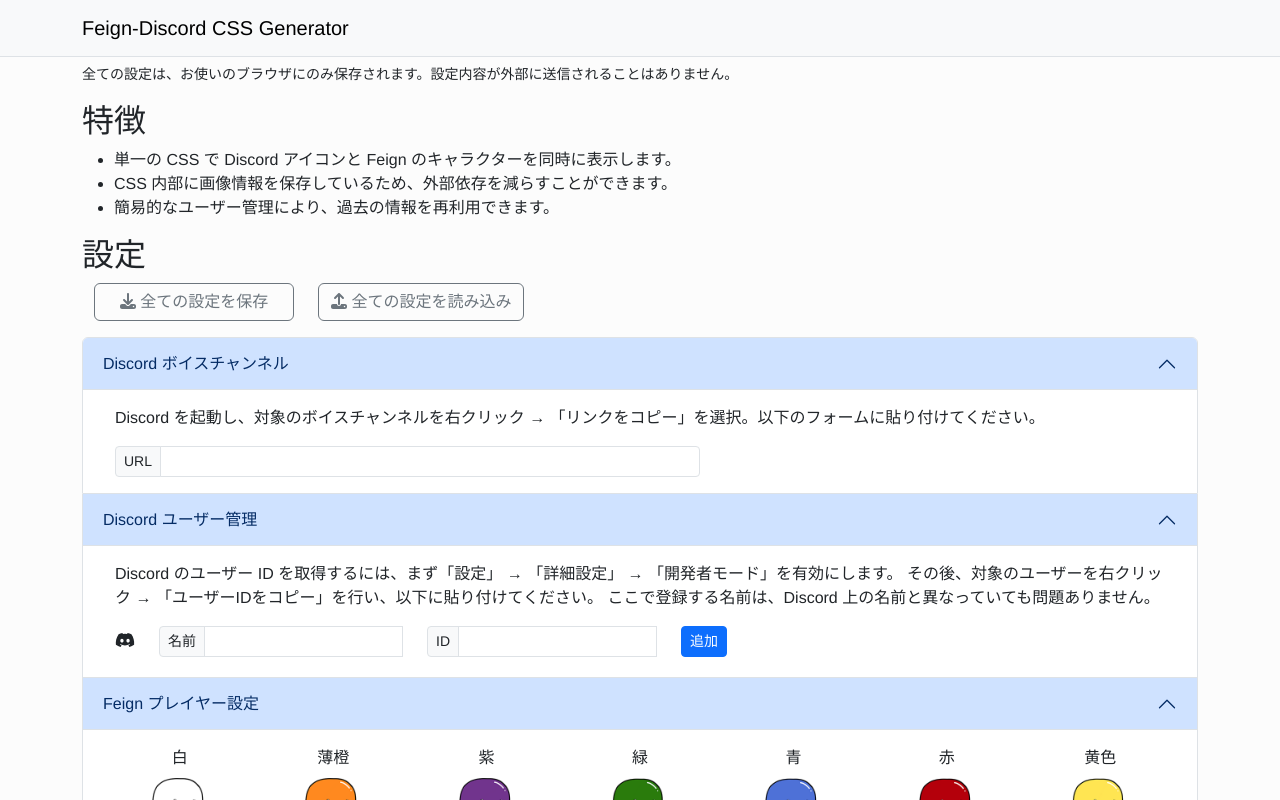
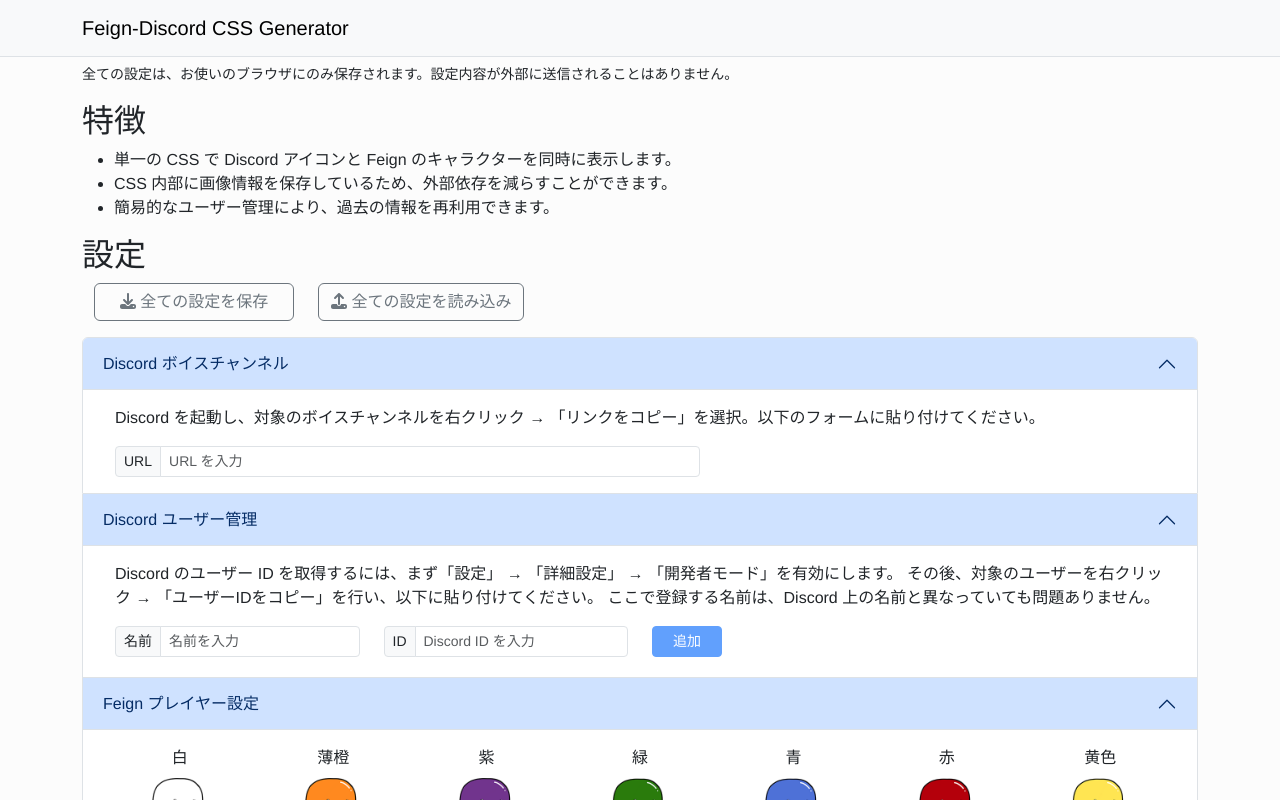
Before and after one commit to mogproject/feign-discord-css-generator, a React (Create React App) app: page / in a window 1280 px wide. Shown: the top 800 px of the page. Built offline with nearby package versions, Linux system fonts and the light colour scheme.

Commit message:
Add validation to Discord users

```diff
--- a/src/components/sections/DiscordUsers.tsx
+++ b/src/components/sections/DiscordUsers.tsx
@@ -1,13 +1,12 @@
 import React from "react";
 import { FontAwesomeIcon } from "@fortawesome/react-fontawesome";
 import { faArrowDown, faArrowUp } from "@fortawesome/free-solid-svg-icons";
-import { faDiscord } from "@fortawesome/free-brands-svg-icons";
+// import { faDiscord } from "@fortawesome/free-brands-svg-icons";
 import { Container, Row, Col, InputGroup, Form, Button, Modal } from "react-bootstrap";
 import { DiscordUser, ConfContext } from "../../models/Context";
 
 export function DiscordUsers() {
   const { discordUsers, discordUserEditing, updateDiscordUsers, cleanDiscordId, updateDiscordUserEditing } = React.useContext(ConfContext);
-  const [validated, setValidated] = React.useState(false);
   const [modalOpen, SetModalOpen] = React.useState(false);
   const [removeIndex, SetRemoveIndex] = React.useState(-1);
   const handleModalClose = () => SetModalOpen(false);
@@ -48,9 +47,6 @@
         trimmedUser, ...discordUsers.slice(discordUserEditing.index + 1)
       ]);
     }
-
-    // create new row
-    setValidated(false);
   }
   function moveDown(index: number) {
     if (index + 1 >= discordUsers.length) return;
@@ -67,11 +63,9 @@
   }
   function startEdit(index: number) {
     if (index >= discordUsers.length) return;
-    setValidated(true);
     updateDiscordUserEditing(index, discordUsers[index].name, discordUsers[index].id);
   }
   function cancelEdit() {
-    setValidated(false);
     updateDiscordUserEditing(discordUsers.length, '', '');
   }
   function removeItem(index: number) {
@@ -79,7 +73,6 @@
 
     cleanDiscordId(discordUsers[index].id);
     updateDiscordUsers([...discordUsers.slice(0, index), ...discordUsers.slice(index + 1)]);
-    setValidated(false);
   }
 
   const modalBody = () => {
@@ -97,49 +90,63 @@
     const isEditing = discordUserEditing.index < discordUsers.length;
 
     if (index === discordUserEditing.index) {
+      const nameTrimmed = discordUserEditing.name.trim();
+      const isNameEmpty = nameTrimmed === '';
+      const isNameUnique = discordUsers.every((user, i) => i === index || user.name !== nameTrimmed)
+      const isNameValid = !isNameEmpty && isNameUnique;
+      const nameFeedback = `既に存在します: ${nameTrimmed}`;
+      const idTrimmed = discordUserEditing.id.trim();
+      const isIdEmpty = idTrimmed === '';
+      const isIdDigitOnly = /^[0-9]+$/.test(idTrimmed);
+      const isIdUnique = discordUsers.every((user, i) => i === index || user.id !== idTrimmed);
+      const isIdValid = isIdDigitOnly && isIdUnique;
+      const idFeedback = isIdDigitOnly ? `既に存在します: ${idTrimmed}` : 'ID には数字のみ含まれます';
+
       return (
-        <Form key={`discord-${index}`} noValidate validated={validated} onSubmit={handleSubmit}>
-          <Row className="row-cols-lg-auto align-items-center mb-1">
-            <Col>
+        <Form key={`discord-${index}`} onSubmit={handleSubmit}>
+          <Row className="mb-1">
+            {/* <Col className="col-md-1">
               <FontAwesomeIcon icon={faDiscord} />
-            </Col>
-            <Col>
-              <InputGroup size="sm">
-                <InputGroup.Text id={`discord-user-${index}`}>名前</InputGroup.Text>
+            </Col> */}
+            <Col className="col-md-3">
+              <InputGroup size="sm" hasValidation>
+                <InputGroup.Text id={`discord-user-edit-${index}`}>名前</InputGroup.Text>
                 <Form.Control
-                  area-label={`discord-user-${index}`}
-                  area-aria-describedby={`discord-user-${index}`}
-                  required
+                  area-label={`discord-user-edit-label-${index}`}
+                  area-aria-describedby={`discord-user-edit-${index}`}
+                  required={isEditing}
+                  placeholder="名前を入力"
                   value={discordUserEditing.name}
+                  isValid={!isNameEmpty && isNameValid}
+                  isInvalid={!isNameEmpty && !isNameValid}
                   onChange={(e) => updateDiscordUserEditing(index, e.target.value, discordUserEditing.id)}
                 />
-                <Form.Control.Feedback type="invalid" tooltip={true}>
-                  ユーザー名を入力してください。
-                </Form.Control.Feedback>
+                <Form.Control.Feedback type="invalid" tooltip={true}>{nameFeedback}</Form.Control.Feedback>
               </InputGroup>
             </Col>
-            <Col>
-              <InputGroup size="sm">
-                <InputGroup.Text id={`discord-id-${index}`}>ID</InputGroup.Text>
+            <Col className='col-md-3'>
+              <InputGroup size="sm" hasValidation>
+                <InputGroup.Text id={`discord-id-edit-${index}`}>ID</InputGroup.Text>
                 <Form.Control
-                  area-label={`discord-id-label-${index}`}
-                  area-aria-describedby={`discord-id-${index}`}
-                  required
+                  area-label={`discord-id-edit-label-${index}`}
+                  area-aria-describedby={`discord-id-edit-${index}`}
+                  required={isEditing}
+                  placeholder="Discord ID を入力"
                   value={discordUserEditing.id}
+                  isValid={!isIdEmpty && isIdValid}
+                  isInvalid={!isIdEmpty && !isIdValid}
                   onChange={(e) => updateDiscordUserEditing(index, discordUserEditing.name, e.target.value)}
                 />
-                <Form.Control.Feedback type="invalid" tooltip={true}>
-                  Discord ユーザー ID を入力してください。
-                </Form.Control.Feedback>
+                <Form.Control.Feedback type="invalid" tooltip={true}>{idFeedback}</Form.Control.Feedback>
               </InputGroup>
             </Col>
-            <Col className="col">
-              <Button type="submit" size="sm" className="btn btn-primary">
+            <Col className="col-md-3">
+              <Button type="submit" size="sm" variant="primary" className="me-3" disabled={!isNameValid || !isIdValid}
+                style={{ minWidth: '70px' }}>
                 {`${isEditing ? "保存" : "追加"}`}
               </Button>
-            </Col>
-            <Col className="col">
-              <Button size="sm" className={`btn btn-secondary ${isEditing ? "visible" : "invisible"}`} onClick={cancelEdit}>
+              <Button size="sm" variant="secondary" className={`${isEditing ? "visible" : "invisible"}`} onClick={cancelEdit}
+                style={{ minWidth: '70px' }}>
                 キャンセル
               </Button>
             </Col>
@@ -148,11 +155,8 @@
       );
     } else {
       return (
-        <Row key={`discord-${index}`} className="row-cols-lg-auto align-items-center mb-1">
-          <Col>
-            <FontAwesomeIcon icon={faDiscord} />
-          </Col>
-          <Col>
+        <Row key={`discord-${index}`} className="mb-1">
+          <Col className="col-md-3">
             <InputGroup size="sm">
               <InputGroup.Text id={`discord-user-${index}`}>名前</InputGroup.Text>
               <Form.Control
@@ -163,7 +167,7 @@
               />
             </InputGroup>
           </Col>
-          <Col>
+          <Col className="col-md-3">
             <InputGroup size="sm">
               <InputGroup.Text id={`discord-id-${index}`}>ID</InputGroup.Text>
               <Form.Control
@@ -174,34 +178,36 @@
               />
             </InputGroup>
           </Col>
-          <Col>
-            <Button size="sm" className={`btn btn-secondary ${isEditing ? "invisible" : "visible"}`} onClick={() => startEdit(index)}>
+          <Col className="col-md-3">
+            <Button size="sm" variant="secondary" className={`me-3 ${isEditing ? "invisible" : "visible"}`}
+              style={{ minWidth: '70px' }}
+              onClick={() => startEdit(index)}>
               編集
             </Button>
-          </Col>
-          <Col className="col">
-            <Button size="sm" className={`btn btn-danger ${isEditing ? "invisible" : "visible"}`} onClick={
-              () => {
-                SetModalOpen(true);
-                SetRemoveIndex(index);
-              }
-            }>
+            <Button size="sm" variant="danger" className={`${isEditing ? "invisible" : "visible"}`}
+              style={{ minWidth: '70px' }}
+              onClick={
+                () => {
+                  SetModalOpen(true);
+                  SetRemoveIndex(index);
+                }
+              }>
               削除
             </Button>
           </Col>
-          <Col>
+          <Col className="col-md-2">
             <Button
               size="sm"
-              className={`btn btn-secondary ${isEditing || index === discordUsers.length - 1 ? "invisible" : "visible"}`}
+              variant="secondary"
+              className={`me-3 ${isEditing || index === discordUsers.length - 1 ? "invisible" : "visible"}`}
               onClick={() => moveDown(index)}
             >
               <FontAwesomeIcon icon={faArrowDown} />
             </Button>
-          </Col>
-          <Col>
             <Button
               size="sm"
-              className={`btn btn-secondary ${isEditing || index === 0 ? "invisible" : "visible"}`}
+              variant="secondary"
+              className={`${isEditing || index === 0 ? "invisible" : "visible"}`}
               onClick={() => moveUp(index)}
             >
               <FontAwesomeIcon icon={faArrowUp} />
--- a/src/components/sections/DiscordVoiceChannel.tsx
+++ b/src/components/sections/DiscordVoiceChannel.tsx
@@ -16,13 +16,15 @@
         <Form.Control
           area-label="voice-channel-url-label"
           aria-describedby="voice-channel-url"
+          required
+          placeholder="URL を入力"
           value={channelURL}
           isValid={isValid}
           isInvalid={!isEmpty && !isValid}
           onChange={(e) => updateVoiceChannelURL(e.target.value)}
           style={{ maxWidth: "540px" }}
         />
-        <div className={'invalid-tooltip'}>{feedback}</div>
+        <Form.Control.Feedback type="invalid" tooltip={true}>{feedback}</Form.Control.Feedback>
       </InputGroup>
     </Container>
   );
--- a/src/models/Context.tsx
+++ b/src/models/Context.tsx
@@ -116,7 +116,7 @@
 const CHANNEL_URL_PATTERN = /^https:[/][/]discord.com[/]channels[/](\d+)[/](\d+)[/]?$/;
 
 export function isValidVoiceChannelURL(voiceChannelURL: string): boolean {
-  return !!voiceChannelURL.match(CHANNEL_URL_PATTERN);
+  return CHANNEL_URL_PATTERN.test(voiceChannelURL);
 }
 
 export function retrieveChannelIDs(voiceChannelURL: string): [string, string] {
```
